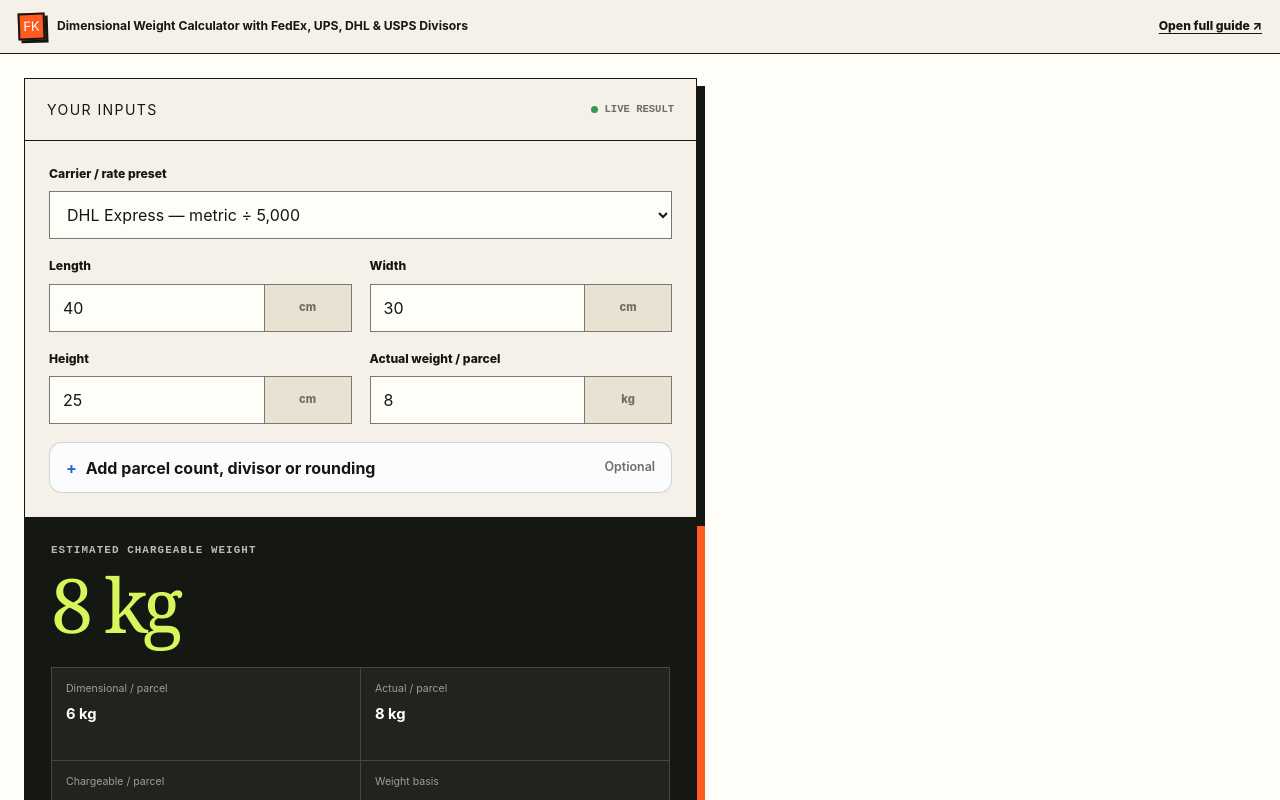
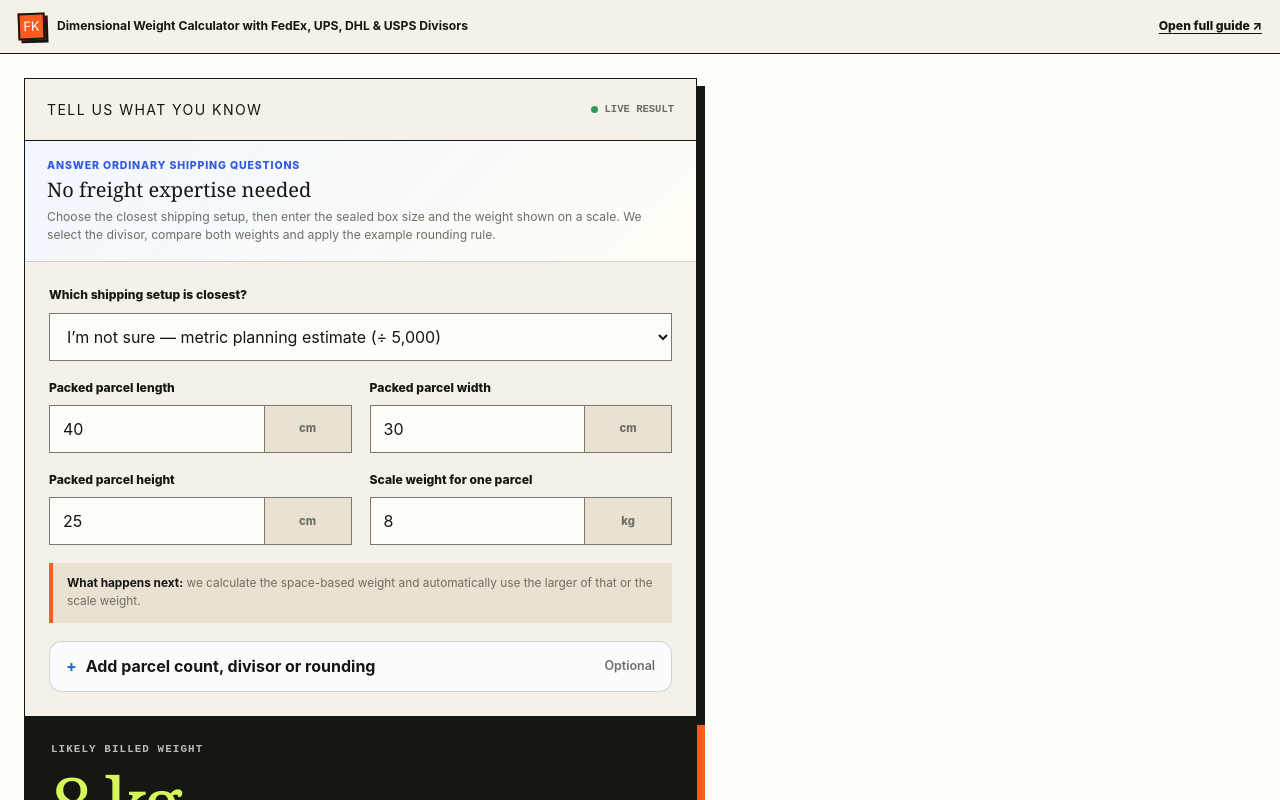
Before and after one commit to Saigetsu233/freightkit-calculators, a Next.js app: page /embed/dimensional-weight-calculator in a window 1280 px wide. Shown: the top 800 px of the page. Built offline with nearby package versions, Linux system fonts and the light colour scheme.

Commit message:
Make freight calculators beginner guided

```diff
--- a/app/components/Analytics.tsx
+++ b/app/components/Analytics.tsx
@@ -22,7 +22,7 @@
   void fetch("/api/analytics", { method: "POST", headers: { "content-type": "application/json" }, body, keepalive: true });
 }
 
-export function trackAnalyticsEvent(eventType: "tool_open" | "calculation_completed" | "copy_result" | "guide_to_tool" | "embed_view" | "decision_card_copy" | "share_link_copy", eventLabel = "", sourceHost = "") {
+export function trackAnalyticsEvent(eventType: "tool_open" | "calculator_visible" | "input_started" | "calculation_completed" | "copy_result" | "guide_to_tool" | "embed_view" | "decision_card_copy" | "share_link_copy", eventLabel = "", sourceHost = "") {
   if (typeof window === "undefined" || navigator.doNotTrack === "1") return;
   send({ path: window.location.pathname, isInternal: isInternalBrowser(), eventType, eventLabel, sourceHost });
 }
--- a/app/components/Calculator.tsx
+++ b/app/components/Calculator.tsx
@@ -138,7 +138,7 @@
 }
 
 function Frame({ children }: { children: React.ReactNode }) {
-  return <div className="calc-card"><div className="calc-card-header"><h2>Your inputs</h2><span className="live-badge">Live result</span></div><div className="calc-form"><div className="field-grid">{children}</div></div></div>;
+  return <div className="calc-card"><div className="calc-card-header"><h2>Tell us what you know</h2><span className="live-badge">Live result</span></div><div className="guided-promise"><span>Answer ordinary shipping questions</span><strong>No freight expertise needed</strong><p>Use measurements, quantities or costs you already have. The worked example is ready to use, and ShipMathLab handles the formula and unit conversion while you edit.</p></div><div className="calc-form"><div className="field-grid">{children}</div></div></div>;
 }
 
 function CbmCalculator() {
@@ -249,6 +249,7 @@
   useEffect(() => {
     const root = document.querySelector<HTMLElement>(`[data-calculator-root="${slug}"]`);
     if (!root) return;
+    trackAnalyticsEvent("calculator_visible", slug);
     const shared = new URLSearchParams(window.location.search).get("share");
     if (shared) {
       window.requestAnimationFrame(() => {
@@ -270,7 +271,14 @@
         });
       });
     }
-    const markInteracted = () => setHasInteracted(true);
+    let sentInputStarted = false;
+    const markInteracted = () => {
+      setHasInteracted(true);
+      if (!sentInputStarted) {
+        sentInputStarted = true;
+        trackAnalyticsEvent("input_started", slug);
+      }
+    };
     root.addEventListener("input", markInteracted);
     root.addEventListener("change", markInteracted);
     return () => { root.removeEventListener("input", markInteracted); root.removeEventListener("change", markInteracted); };
--- a/app/components/FocusCalculators.tsx
+++ b/app/components/FocusCalculators.tsx
@@ -61,8 +61,8 @@
   );
 }
 
-function ProFrame({ title = "Your inputs", children }: { title?: string; children: React.ReactNode }) {
-  return <div className="calc-card"><div className="calc-card-header"><h2>{title}</h2><span className="live-badge">Live result</span></div><div className="calc-form"><div className="field-grid">{children}</div></div></div>;
+function ProFrame({ title = "Tell us what you know", guidance, children }: { title?: string; guidance: string; children: React.ReactNode }) {
+  return <div className="calc-card"><div className="calc-card-header"><h2>{title}</h2><span className="live-badge">Live result</span></div><div className="guided-promise"><span>Answer ordinary shipping questions</span><strong>No freight expertise needed</strong><p>{guidance}</p></div><div className="calc-form"><div className="field-grid">{children}</div></div></div>;
 }
 
 function OptionalFields({ title, children }: { title: string; children: React.ReactNode }) {
@@ -98,17 +98,18 @@
 }
 
 const dimPresets = {
-  "dhl-metric": { label: "DHL Express — metric ÷ 5,000", system: "metric", divisor: 5000, rounding: .5 },
-  "fedex-us": { label: "FedEx — US/international ÷ 139", system: "imperial", divisor: 139, rounding: 1 },
-  "ups-daily": { label: "UPS Daily Rates — ÷ 139", system: "imperial", divisor: 139, rounding: 1 },
-  "ups-retail": { label: "UPS Retail Rates — ÷ 166", system: "imperial", divisor: 166, rounding: 1 },
-  "usps": { label: "USPS — ÷ 166 (eligibility rules apply)", system: "imperial", divisor: 166, rounding: 1 },
-  "custom-metric": { label: "Custom metric rule", system: "metric", divisor: 5000, rounding: 0 },
-  "custom-imperial": { label: "Custom imperial rule", system: "imperial", divisor: 139, rounding: 0 },
+  "metric-planning": { label: "I’m not sure — metric planning estimate (÷ 5,000)", system: "metric", divisor: 5000, rounding: .5 },
+  "dhl-metric": { label: "DHL Express — metric example (÷ 5,000)", system: "metric", divisor: 5000, rounding: .5 },
+  "fedex-us": { label: "FedEx — US/international example (÷ 139)", system: "imperial", divisor: 139, rounding: 1 },
+  "ups-daily": { label: "UPS Daily Rates — example (÷ 139)", system: "imperial", divisor: 139, rounding: 1 },
+  "ups-retail": { label: "UPS Retail Rates — example (÷ 166)", system: "imperial", divisor: 166, rounding: 1 },
+  "usps": { label: "USPS — planning example (÷ 166)", system: "imperial", divisor: 166, rounding: 1 },
+  "custom-metric": { label: "I know my metric divisor", system: "metric", divisor: 5000, rounding: 0 },
+  "custom-imperial": { label: "I know my imperial divisor", system: "imperial", divisor: 139, rounding: 0 },
 } as const;
 
 export function DimensionalWeightPro() {
-  const [presetKey, setPresetKey] = useState<keyof typeof dimPresets>("dhl-metric");
+  const [presetKey, setPresetKey] = useState<keyof typeof dimPresets>("metric-planning");
   const [length, setLength] = useState("40");
   const [width, setWidth] = useState("30");
   const [height, setHeight] = useState("25");
@@ -136,12 +137,13 @@
   }
 
   return <>
-    <ProFrame>
-      <ProSelectField label="Carrier / rate preset" value={presetKey} onChange={changePreset} options={Object.entries(dimPresets).map(([value, item]) => ({ value, label: item.label }))} wide />
-      <ProNumberField label="Length" value={length} onChange={setLength} unit={metric ? "cm" : "in"} />
-      <ProNumberField label="Width" value={width} onChange={setWidth} unit={metric ? "cm" : "in"} />
-      <ProNumberField label="Height" value={height} onChange={setHeight} unit={metric ? "cm" : "in"} />
-      <ProNumberField label="Actual weight / parcel" value={actual} onChange={setActual} unit={unit} />
+    <ProFrame guidance="Choose the closest shipping setup, then enter the sealed box size and the weight shown on a scale. We select the divisor, compare both weights and apply the example rounding rule.">
+      <ProSelectField label="Which shipping setup is closest?" value={presetKey} onChange={changePreset} options={Object.entries(dimPresets).map(([value, item]) => ({ value, label: item.label }))} wide />
+      <ProNumberField label="Packed parcel length" value={length} onChange={setLength} unit={metric ? "cm" : "in"} />
+      <ProNumberField label="Packed parcel width" value={width} onChange={setWidth} unit={metric ? "cm" : "in"} />
+      <ProNumberField label="Packed parcel height" value={height} onChange={setHeight} unit={metric ? "cm" : "in"} />
+      <ProNumberField label="Scale weight for one parcel" value={actual} onChange={setActual} unit={unit} />
+      <p className="quick-assumption field-wide"><strong>What happens next:</strong> we calculate the space-based weight and automatically use the larger of that or the scale weight.</p>
       <OptionalFields title="Add parcel count, divisor or rounding">
         <ProNumberField label="Number of identical parcels" value={quantity} onChange={setQuantity} step="1" />
         {isCustom ? <ProNumberField label="Custom DIM divisor" value={customDivisor} onChange={setCustomDivisor} unit={metric ? "cm³/kg" : "in³/lb"} /> : <div className="field"><label>DIM divisor</label><div className="readout-field">{formatNumber(divisor, 0)} {metric ? "cm³/kg" : "in³/lb"}</div></div>}
@@ -153,7 +155,7 @@
         ]} />
       </OptionalFields>
     </ProFrame>
-    <ProResult label="Estimated chargeable weight" primary={`${formatNumber(total)} ${unit}`} metrics={[
+    <ProResult label="Likely billed weight" primary={`${formatNumber(total)} ${unit}`} metrics={[
       { label: "Dimensional / parcel", value: `${formatNumber(dimPer)} ${unit}` },
       { label: "Actual / parcel", value: `${formatNumber(numberValue(actual))} ${unit}` },
       { label: "Chargeable / parcel", value: `${formatNumber(chargeablePer)} ${unit}` },
@@ -230,18 +232,19 @@
     : 0;
 
   return <>
-    <ProFrame>
-      <ProSelectField label="Pallet preset" value={presetKey} onChange={changePreset} options={Object.entries(palletPresets).map(([value, item]) => ({ value, label: item.label }))} wide />
-      <ProNumberField label="Pallet length" value={palletLength} onChange={(value) => { setPresetKey("custom"); setPalletLength(value); }} unit="cm" />
-      <ProNumberField label="Pallet width" value={palletWidth} onChange={(value) => { setPresetKey("custom"); setPalletWidth(value); }} unit="cm" />
-      <ProNumberField label="Carton length" value={cartonLength} onChange={setCartonLength} unit="cm" />
-      <ProNumberField label="Carton width" value={cartonWidth} onChange={setCartonWidth} unit="cm" />
-      <ProNumberField label="Carton height" value={cartonHeight} onChange={setCartonHeight} unit="cm" />
-      <OptionalFields title="Add height, weight and pallet constraints">
+    <ProFrame guidance="Pick a familiar pallet and enter the outside size of one sealed carton. The example already includes editable height and weight limits, so you can get a complete plan without knowing pallet formulas.">
+      <ProSelectField label="Which pallet are you using?" value={presetKey} onChange={changePreset} options={Object.entries(palletPresets).map(([value, item]) => ({ value, label: item.label }))} wide />
+      <ProNumberField label="Packed carton length" value={cartonLength} onChange={setCartonLength} unit="cm" />
+      <ProNumberField label="Packed carton width" value={cartonWidth} onChange={setCartonWidth} unit="cm" />
+      <ProNumberField label="Packed carton height" value={cartonHeight} onChange={setCartonHeight} unit="cm" />
+      <ProNumberField label="Weight of one packed carton" value={cartonWeight} onChange={setCartonWeight} unit="kg" />
+      <p className="quick-assumption field-wide"><strong>Planning limits in use:</strong> {formatNumber(numberValue(maxTotalHeight), 1)} cm total height and {formatNumber(numberValue(maxWeight), 0)} kg cargo. Change these only if your warehouse or carrier gave you different limits.</p>
+      <OptionalFields title="Change pallet size or transport limits">
+        <ProNumberField label="Pallet length" value={palletLength} onChange={(value) => { setPresetKey("custom"); setPalletLength(value); }} unit="cm" />
+        <ProNumberField label="Pallet width" value={palletWidth} onChange={(value) => { setPresetKey("custom"); setPalletWidth(value); }} unit="cm" />
         <ProNumberField label="Pallet base height" value={baseHeight} onChange={setBaseHeight} unit="cm" />
         <ProNumberField label="Maximum total height" value={maxTotalHeight} onChange={setMaxTotalHeight} unit="cm" hint="Includes the pallet base." />
         <ProNumberField label="Maximum cargo weight" value={maxWeight} onChange={setMaxWeight} unit="kg" />
-        <ProNumberField label="Gross carton weight" value={cartonWeight} onChange={setCartonWeight} unit="kg" />
       </OptionalFields>
       <div className="field-wide"><PalletPattern across={pattern.across} deep={pattern.deep} orientation={pattern.orientation} /></div>
     </ProFrame>
@@ -260,13 +263,13 @@
 
 export function LclChargePro() {
   const [lines, setLines] = useState<CargoLine[]>([
-    { id: 1, description: "Cartons", length: "100", width: "80", height: "80", quantity: "10", weightEach: "420" },
+    { id: 1, description: "Cartons", length: "100", width: "80", height: "80", quantity: "10", weightEach: "42" },
   ]);
   const [minimumUnits, setMinimumUnits] = useState("1");
-  const [rate, setRate] = useState("58");
-  const [origin, setOrigin] = useState("145");
-  const [destination, setDestination] = useState("260");
-  const [documents, setDocuments] = useState("65");
+  const [rate, setRate] = useState("0");
+  const [origin, setOrigin] = useState("0");
+  const [destination, setDestination] = useState("0");
+  const [documents, setDocuments] = useState("0");
   const [otherPerWm, setOtherPerWm] = useState("0");
 
   function updateLine(id: number, field: keyof CargoLine, value: string) {
@@ -292,38 +295,40 @@
   const wmSurcharges = chargeableUnits * numberValue(otherPerWm);
   const fixedFees = numberValue(origin) + numberValue(destination) + numberValue(documents);
   const total = ocean + wmSurcharges + fixedFees;
+  const hasPricing = variableRate > 0 || fixedFees > 0;
 
   return <>
-      <ProFrame title="Your inputs · cargo lines & quote">
+      <ProFrame guidance="Enter the outside size, number and packed weight of each cargo type. We convert the shipment to CBM and tonnes, compare them and calculate W/M automatically. Quote prices are optional." title="Tell us what you know · cargo">
       <div className="cargo-lines field-wide">
-        <div className="cargo-line cargo-line-head" aria-hidden="true"><span>Description</span><span>L × W × H (cm)</span><span>Pieces</span><span>kg / piece</span><span /></div>
+        <div className="cargo-line cargo-line-head" aria-hidden="true"><span>Cargo type</span><span>Outside size (cm)</span><span>Pieces</span><span>Packed kg each</span><span /></div>
         {lines.map((line) => <div className="cargo-line" key={line.id}>
-          <label><span>Description</span><input value={line.description} onChange={(event) => updateLine(line.id, "description", event.target.value)} /></label>
+          <label><span>Cargo type</span><input value={line.description} onChange={(event) => updateLine(line.id, "description", event.target.value)} /></label>
           <div className="cargo-dimensions">
             {(["length", "width", "height"] as const).map((field) => <label key={field}><span>{field}</span><input type="number" min="0" inputMode="decimal" value={line[field]} onChange={(event) => updateLine(line.id, field, event.target.value)} /></label>)}
           </div>
           <label><span>Pieces</span><input type="number" min="0" step="1" inputMode="numeric" value={line.quantity} onChange={(event) => updateLine(line.id, "quantity", event.target.value)} /></label>
-          <label><span>kg / piece</span><input type="number" min="0" inputMode="decimal" value={line.weightEach} onChange={(event) => updateLine(line.id, "weightEach", event.target.value)} /></label>
+          <label><span>Packed kg each</span><input type="number" min="0" inputMode="decimal" value={line.weightEach} onChange={(event) => updateLine(line.id, "weightEach", event.target.value)} /></label>
           <button type="button" className="line-remove" onClick={() => setLines((current) => current.filter((item) => item.id !== line.id))} disabled={lines.length === 1} aria-label={`Remove ${line.description}`}>×</button>
         </div>)}
         <button type="button" className="add-line" onClick={addLine}>+ Add another cargo line</button>
       </div>
-      <ProNumberField label="Minimum chargeable W/M" value={minimumUnits} onChange={setMinimumUnits} unit="units" />
-      <ProNumberField label="Ocean rate / W/M" value={rate} onChange={setRate} unit="$" />
-      <OptionalFields title="Add surcharges and local charges">
+      <p className="quick-assumption field-wide"><strong>Planning rule in use:</strong> the larger of total CBM or metric tonnes, with a 1 W/M minimum. Open the quote section only if you have prices from a forwarder.</p>
+      <OptionalFields title="Add quote pricing or change the minimum">
+        <ProNumberField label="Minimum chargeable W/M" value={minimumUnits} onChange={setMinimumUnits} unit="units" />
+        <ProNumberField label="Ocean rate / W/M" value={rate} onChange={setRate} unit="$" />
         <ProNumberField label="Other surcharge / W/M" value={otherPerWm} onChange={setOtherPerWm} unit="$" />
         <ProNumberField label="Origin fixed charges" value={origin} onChange={setOrigin} unit="$" />
         <ProNumberField label="Destination fixed charges" value={destination} onChange={setDestination} unit="$" />
         <ProNumberField label="Documentation / shipment" value={documents} onChange={setDocuments} unit="$" />
       </OptionalFields>
     </ProFrame>
-    <ProResult label="Estimated all-in LCL charges" primary={`$${formatMoney(total)}`} metrics={[
+    <ProResult label="Estimated chargeable LCL quantity" primary={`${formatNumber(chargeableUnits, 3)} W/M`} metrics={[
       { label: "Shipment volume", value: `${formatNumber(totals.cbm, 3)} CBM` },
       { label: "Gross weight", value: `${formatNumber(totals.kg, 1)} kg` },
-      { label: "Chargeable W/M", value: `${formatNumber(chargeableUnits, 3)} units` },
       { label: "Charging basis", value: numberValue(minimumUnits) > rawUnits ? "Minimum" : totals.cbm >= tonnes ? "Volume" : "Weight" },
-      { label: "Variable charges", value: `$${formatMoney(chargeableUnits * variableRate)}` },
-      { label: "Fixed charges", value: `$${formatMoney(fixedFees)}` },
-    ]} note="All monetary inputs must use one currency. Your forwarder’s tariff controls minimums, rounding, density rules, and which local charges apply." />
+      { label: "Minimum used", value: `${formatNumber(minimumUnits, 3)} W/M` },
+      { label: "All-in quote estimate", value: hasPricing ? `$${formatMoney(total)}` : "Add quote prices if needed" },
+      { label: "Pieces entered", value: formatNumber(totals.pieces, 0) },
+    ]} note="This gives you the physical W/M basis without requiring a freight quote. Your forwarder’s tariff still controls minimums, rounding, density rules and local charges." />
   </>;
 }
--- a/app/globals.css
+++ b/app/globals.css
@@ -135,18 +135,23 @@
 .tool-page { min-height: 100vh; }
 .breadcrumb { padding-top: 40px; display: flex; gap: 9px; color: var(--muted); font-size: .76rem; font-weight: 700; }
 .breadcrumb a { text-decoration: underline; text-underline-offset: 3px; }
-.tool-hero { display: grid; grid-template-columns: 1.25fr .75fr; gap: 70px; align-items: end; padding-block: 48px 65px; }
-.tool-hero h1 { font-size: clamp(3.1rem, 6vw, 6rem); }
+.tool-hero { display: grid; grid-template-columns: 1.25fr .75fr; gap: 52px; align-items: end; padding-block: 30px 38px; }
+.tool-hero h1 { font-size: clamp(2.45rem, 4.6vw, 4.7rem); }
 .tool-summary { margin: 22px 0 0; max-width: 760px; color: var(--muted); line-height: 1.7; font-size: 1.04rem; }
 .tool-meta { border-left: 1px solid var(--line); padding-left: 30px; display: grid; gap: 18px; }
 .tool-meta div { display: flex; justify-content: space-between; gap: 20px; padding-bottom: 13px; border-bottom: 1px solid var(--line); font-size: .76rem; }
 .tool-meta span { color: var(--muted); }
 .tool-meta strong { text-align: right; }
 .calculator-band { background: var(--white); border-block: 1px solid var(--ink); padding-block: 54px 70px; }
-.calculator-shell { display: grid; grid-template-columns: minmax(0, 1.12fr) minmax(330px, .88fr); gap: 42px; align-items: start; }
+.calculator-shell > [data-calculator-root] { display: grid; grid-template-columns: minmax(0, 1.12fr) minmax(330px, .88fr); gap: 42px; align-items: start; }
+.calculator-shell .calculator-next-steps { grid-column: 1 / -1; }
 .calc-card { border: 1px solid var(--ink); background: var(--paper); box-shadow: 8px 8px 0 var(--ink); }
 .calc-card-header { padding: 20px 22px; border-bottom: 1px solid var(--ink); display: flex; align-items: center; justify-content: space-between; gap: 20px; }
 .calc-card-header h2 { margin: 0; font-size: .88rem; text-transform: uppercase; letter-spacing: .1em; }
+.guided-promise { padding: 17px 22px; border-bottom: 1px solid var(--line); background: linear-gradient(135deg, #f2f7ff, #fffdf5); }
+.guided-promise span { display: block; color: var(--blue); font-size: .66rem; font-weight: 850; letter-spacing: .08em; text-transform: uppercase; }
+.guided-promise strong { display: block; margin-top: 5px; font: 500 1.25rem/1.1 Georgia, serif; }
+.guided-promise p { margin: 7px 0 0; color: var(--muted); font-size: .76rem; line-height: 1.5; }
 .live-badge { display: inline-flex; align-items: center; gap: 6px; color: var(--muted); font: 800 .66rem/1 ui-monospace, monospace; text-transform: uppercase; }
 .live-badge::before { content: ""; width: 7px; height: 7px; border-radius: 50%; background: #2e9b59; }
 .calc-form { padding: 24px; }
@@ -162,6 +167,8 @@
 .input-pair select { padding-left: 9px; }
 .input-unit { min-height: 48px; display: grid; place-items: center; border: 1px solid #777a72; background: var(--paper-deep); color: var(--muted); font-size: .7rem; font-weight: 850; text-align: center; padding-inline: 5px; }
 .readout-field { min-height: 48px; display: flex; align-items: center; border: 1px solid #777a72; background: var(--paper-deep); padding: 0 13px; font-size: .82rem; font-weight: 800; }
+.quick-assumption { margin: 0; padding: 12px 14px; border-left: 4px solid var(--orange); background: var(--paper-deep); color: var(--muted); font-size: .74rem; line-height: 1.5; }
+.quick-assumption strong { color: var(--ink); }
 .result-card { background: var(--ink); color: white; padding: 27px; position: sticky; top: 98px; box-shadow: 8px 8px 0 var(--orange); }
 .result-label { margin: 0 0 13px; color: #b9bdb4; text-transform: uppercase; letter-spacing: .1em; font: 800 .68rem/1 ui-monospace, monospace; }
 .result-primary { margin: 0; color: var(--acid); font: 500 clamp(2.7rem, 6vw, 4.7rem)/.94 Georgia, serif; letter-spacing: -.055em; overflow-wrap: anywhere; }
@@ -393,7 +400,7 @@
   .signal-grid { grid-template-columns: repeat(3, 1fr); padding-block: 25px; }
   .signal-grid > p { grid-column: 1 / -1; border-left: 0; border-top: 1px solid rgba(21,23,19,.4); padding: 18px 0 0; }
   .section-heading { grid-template-columns: 1fr; gap: 22px; }
-  .calculator-shell { grid-template-columns: 1fr; }
+  .calculator-shell > [data-calculator-root] { grid-template-columns: 1fr; }
   .result-card { position: static; }
   .footer-main { grid-template-columns: 1fr; }
   .home-guide-grid { grid-template-columns: repeat(2,1fr); }
@@ -412,6 +419,9 @@
   .header-inner { height: 64px; }
   .hero { min-height: auto; padding-block: 48px 65px; }
   .hero h1 { font-size: clamp(3.25rem, 16vw, 4.7rem); }
+  .tool-hero { padding-block: 26px 34px; }
+  .tool-hero h1 { font-size: clamp(2.25rem, 11vw, 3.5rem); }
+  .calculator-start { display: none !important; }
   .hero-actions { align-items: stretch; flex-direction: column; }
   .button { width: 100%; }
   .hero-demo { min-height: 470px; padding: 19px; box-shadow: 7px 7px 0 var(--orange); }
--- a/app/tools/[slug]/page.tsx
+++ b/app/tools/[slug]/page.tsx
@@ -87,9 +87,9 @@
           {tool.reviewed ? <div><span>Rules reviewed</span><strong>{tool.reviewed}</strong></div> : null}
         </div>
       </section>
-      <section id="calculator" className="calculator-band"><div className="shell calculator-shell">
+      <section id="calculator" className="calculator-band"><div className="shell">
         {priority ? <div className="calculator-start"><div><p className="eyebrow">Prefilled worked example</p><strong>{tool.workedExample?.title ?? "Change any input to see the estimate update"}</strong><p>{priority.searchLead}</p><code className="calculator-formula">{tool.formula}</code></div><a className="button button-primary" href="#calculator">Run the example ↓</a></div> : null}
-        <Calculator slug={tool.slug} nextSteps={nextSteps} />
+        <div className="calculator-shell"><Calculator slug={tool.slug} nextSteps={nextSteps} /></div>
       </div></section>
       <FormulaFlow slug={tool.slug} />
       {priority ? <section className="shell tool-intent-grid" aria-label="When to use this calculator"><article><p className="eyebrow">Use this when</p><h2>Questions this estimate can answer</h2><ul>{priority.useWhen.map((item) => <li key={item}>{item}</li>)}</ul></article><article><p className="eyebrow">Not for</p><h2>Checks you still need to make</h2><ul>{priority.notFor.map((item) => <li key={item}>{item}</li>)}</ul></article></section> : null}
--- a/worker/index.ts
+++ b/worker/index.ts
@@ -145,7 +145,7 @@
 
     const eventDate = new Date().toISOString().slice(0, 10);
     const visitorHash = await dailyVisitorHash(eventDate, request, env.ANALYTICS_SALT);
-    const allowedEvents = new Set(["tool_open", "calculation_completed", "copy_result", "guide_to_tool", "embed_view"]);
+    const allowedEvents = new Set(["tool_open", "calculator_visible", "input_started", "calculation_completed", "copy_result", "guide_to_tool", "embed_view", "decision_card_copy", "share_link_copy"]);
     const eventType = typeof payload.eventType === "string" && allowedEvents.has(payload.eventType) ? payload.eventType : "";
     if (eventType) {
       const eventLabel = typeof payload.eventLabel === "string" ? payload.eventLabel.trim().slice(0, 160) : "";
```
Also changed, not shown: app/changelog/page.tsx (+1 -1 lines), app/lib/tools.ts (+13 -13 lines), 1 other file (tests, documents, lock files or other folders).
